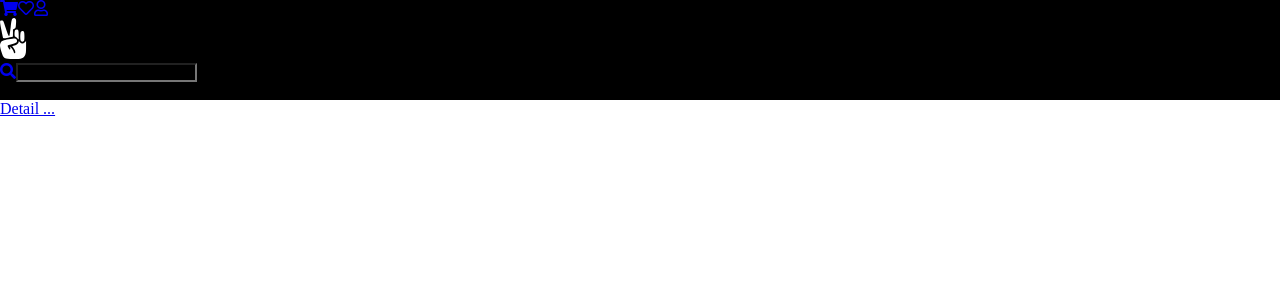
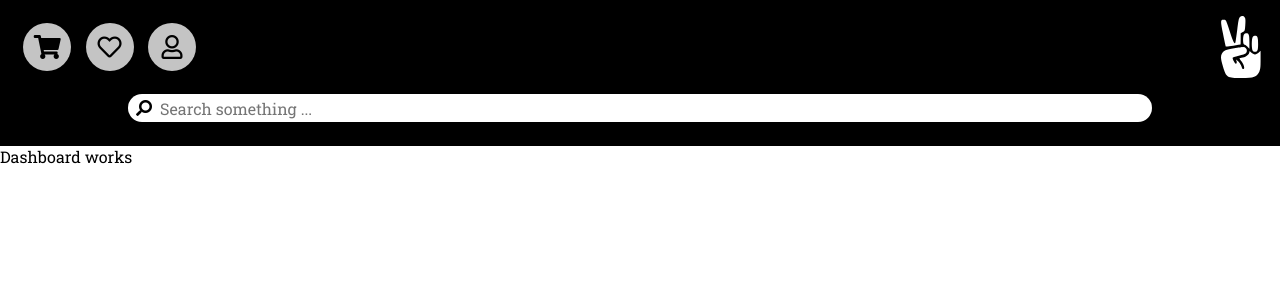
Before and after one commit to shd8/the-right-way, a Vue app in the folder e-commerce/frontend/: page / in a window 1280 px wide. Shown: the top 300 px of the page. Built offline with nearby package versions, Linux system fonts and the light colour scheme.

Commit message:
Style header with fixed position

```diff
--- a/e-commerce/frontend/public/index.html
+++ b/e-commerce/frontend/public/index.html
@@ -6,6 +6,8 @@
     <meta name="viewport" content="width=device-width,initial-scale=1.0">
     <link rel="icon" href="<%= BASE_URL %>favicon.ico">
     <link rel="stylesheet" href="https://pro.fontawesome.com/releases/v5.10.0/css/all.css" integrity="sha384-AYmEC3Yw5cVb3ZcuHtOA93w35dYTsvhLPVnYs9eStHfGJvOvKxVfELGroGkvsg+p" crossorigin="anonymous"/>
+    <link rel="preconnect" href="https://fonts.gstatic.com">
+    <link href="https://fonts.googleapis.com/css2?family=Roboto+Slab&display=swap" rel="stylesheet">
     <title>The right way</title>
   </head>
   <body>
--- a/e-commerce/frontend/src/App.vue
+++ b/e-commerce/frontend/src/App.vue
@@ -1,9 +1,9 @@
 <template>
-
   <Header />
     <router-link to="/detail">
         Detail ...
     </router-link>
+  <router-view class="view"/>
 </template>
 
 <script lang="ts">
@@ -26,5 +26,11 @@ export default defineComponent({
 * {
   margin: 0;
   padding: 0;
+  text-decoration: none;
+  font-family: 'Roboto Slab', serif;
+}
+
+.view {
+  padding-top: 7.8em;
 }
 </style>
--- a/e-commerce/frontend/src/components/Header.vue
+++ b/e-commerce/frontend/src/components/Header.vue
@@ -1,5 +1,6 @@
 <template>
-  <nav id="nav">
+    <div class="header">
+        <nav class="nav">
             <div class="nav__buttons">
                 <router-link to="/cart">
                     <i class="fas fa-shopping-cart"></i>
@@ -11,7 +12,7 @@
                     <i class="far fa-user"></i>
                 </router-link>
             </div>
-    <router-link to="/">
+            <router-link class="nav__logo" to="/">
                 <img class="peace-logo" src="../images/peace.svg" alt="" srcset="">
             </router-link>
         </nav>
@@ -19,9 +20,9 @@
                 <router-link to="/search">
                     <i class="fas fa-search"></i>
                 </router-link>
-        <input type="text"/>
+                <input class="search__input" type="text" placeholder="Search something ..."/>
             </div>
-    <router-view/>
+        </div>
 </template>
 
 <script lang="ts">
@@ -40,8 +41,75 @@ export default defineComponent({
 <style scoped lang="scss">
 @import "../styles/_colors.scss";
 
-* {
+.header {
+    position: fixed;
+    width: 100%;
     background-color: $black;
+    display: flex;
+    flex-direction: column;
+}
+
+.nav {
+    display: flex;
+    justify-content: space-between;
+    margin: 1em 0em 1em 1em;
+
+    &__buttons {
+        display: flex;
+        padding: 0;
+        color: white;
+    }
+
+    &__logo {
+        display: flex;
+    }
+}
+
+.fa-shopping-cart,
+.fa-heart,
+.fa-user {
+    font-size: 1.5em;
+    color: $black;
+    background-color: $grey;
+    height: 2em;
+    width: 2em;
+    display: flex;
+    flex-direction: column;
+    align-items: center;
+    justify-content: center;
+    border-radius: 50%;
+    margin: 0.3em;
+}
+
+.peace-logo {
+    margin-right: 2em;
+}
+
+.search {
+    display: flex;
+    align-self: center;
+    background-color: white;
+    margin-bottom: 1.5em;
+    width: 80%;
+    border-radius: 1em;
+    align-items: center;
+
+    &__input {
+        font-size: 1em;
+        width: 85%;
+        border: none;
+        padding: 0.2em 0em;
+    }
+
+    &__input:focus {
+        outline: none;
+    }
+}
+
+.fa-search {
+    padding: 0.2em 0.5em;
+    transform: rotateY(180deg);
+    color: $black;
 }
 
 </style>
--- a/e-commerce/frontend/src/styles/_colors.scss
+++ b/e-commerce/frontend/src/styles/_colors.scss
@@ -1,3 +1,4 @@
 $purple: #966BDD;
 $light-purple: #C5A5F9;
 $black: #000;
+$grey: #C4C4C4;
```
Lines whose indentation alone changed are shown as unchanged.
